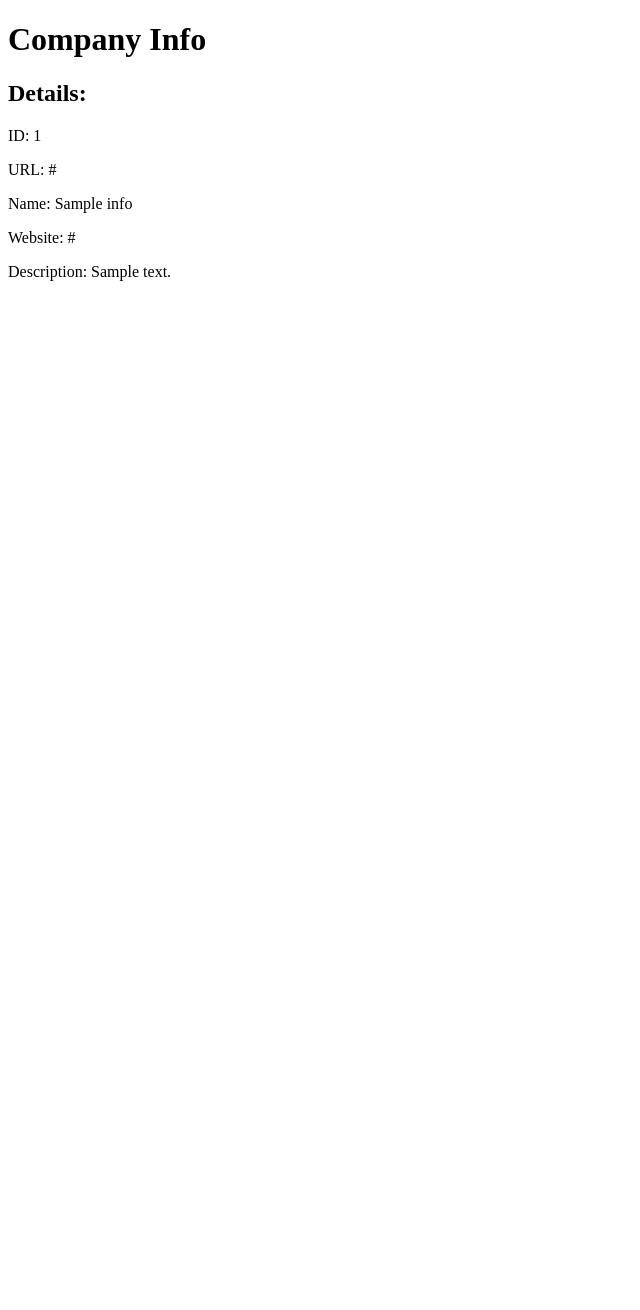
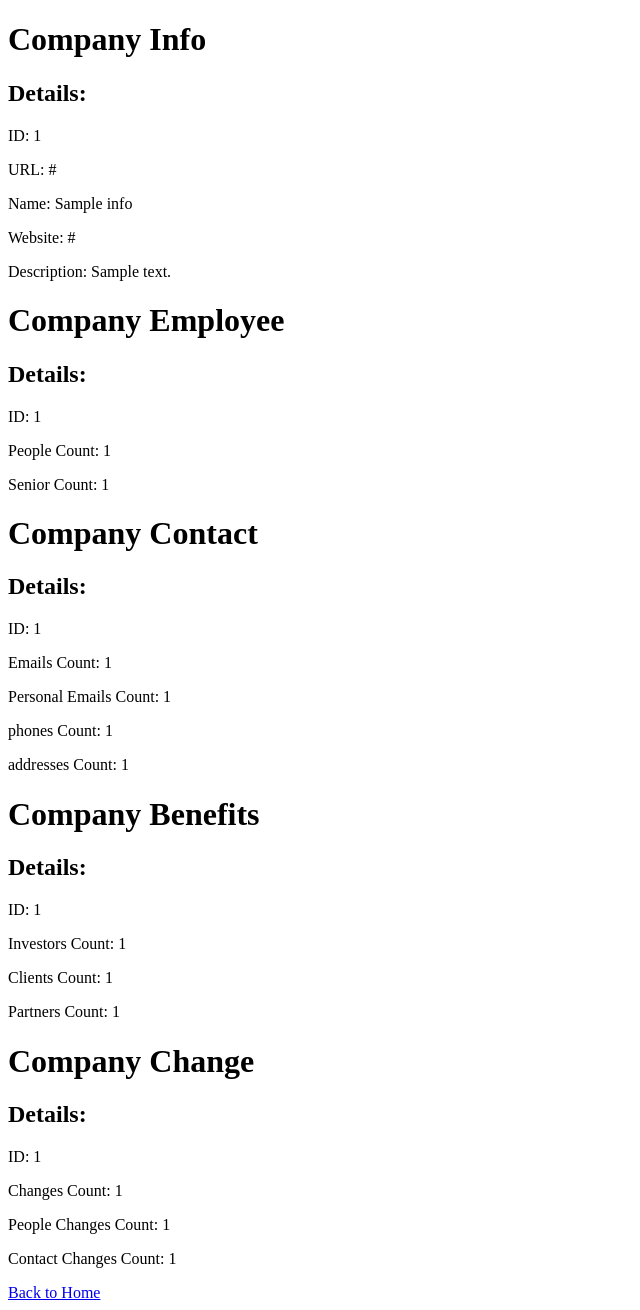
Before and after one commit to Nonz466/dbtermproject, a FastAPI app: page /Dashboradtest/1 in a window 1280 px wide. Shown: the whole page, without its empty margins (0-640 px from the left). Before the commit the page ends 281 px from the top, so only its background shows below. Run offline with FastAPI, Linux system fonts and the light colour scheme; tables that the repository leaves empty hold one stand-in row (values such as "Sample post").

Commit message:
Dashb value suc แก้ insert

```diff
--- a/app_home/main.py
+++ b/app_home/main.py
@@ -4,6 +4,7 @@ from fastapi.templating import Jinja2Templates
 from fastapi.responses import HTMLResponse, RedirectResponse
 from fastapi.staticfiles import StaticFiles
 from sqlalchemy.orm import Session
+from sqlalchemy import func
 from pydantic import BaseModel
 import models
 from models import aihitdataUK, User, company_info, company_employee, company_contact, company_benefits, company_change, SessionLocal
@@ -40,11 +41,68 @@ class ItemCreate(BaseModel):
     description: str
 
 #ไปหน้า dashboradtset
-@app.get("/Dashboradtest/{company_info_id}", response_class=HTMLResponse)
-async def read_company(company_info_id: int, request: Request, db: Session = Depends(get_db)):
-    CompanyInfo = db.query(models.company_info).filter(models.company_info.id == company_info_id).first()
-    return templates.TemplateResponse("Dashboradtest.html", {"request": request, "CompanyInfo": CompanyInfo})
+@app.get("/Dashboradtest/{company_id}", response_class=HTMLResponse)
+async def read_company(company_id: int, request: Request, db: Session = Depends(get_db)):
+    CompanyInfo = db.query(models.company_info).filter(models.company_info.id == company_id).first()
+    CompanyEmployee = db.query(models.company_employee).filter(models.company_employee.id == company_id).first()
+    CompanyContact = db.query(models.company_contact).filter(models.company_contact.id == company_id).first()
+    CompanyBenefits = db.query(models.company_benefits).filter(models.company_benefits.id == company_id).first()
+    CompanyChange = db.query(models.company_change).filter(models.company_change.id == company_id).first()
+    return templates.TemplateResponse("Dashboradtest.html", {"request": request,
+                                                            "CompanyInfo": CompanyInfo,
+                                                            "CompanyEmployee": CompanyEmployee,
+                                                            "CompanyContact": CompanyContact,
+                                                            "CompanyBenefits": CompanyBenefits,
+                                                            "CompanyChange": CompanyChange})
 
+#ไปหน้า dashborDashTotalComTestadtset
+@app.get("/DashTotalComTest", response_class=HTMLResponse)
+async def get_totals(request: Request, db: Session = Depends(get_db)):
+    # คำนวณผลรวมของคอลัมน์
+    total_people_count = db.query(func.sum(models.aihitdataUK.people_count)).scalar()
+    total_senior_people_count = db.query(func.sum(models.aihitdataUK.senior_people_count)).scalar()
+    total_emails_count = db.query(func.sum(models.aihitdataUK.emails_count)).scalar()
+    total_personal_emails_count = db.query(func.sum(models.aihitdataUK.personal_emails_count)).scalar()
+    total_phones_count = db.query(func.sum(models.aihitdataUK.phones_count)).scalar()
+    total_addresses_count = db.query(func.sum(models.aihitdataUK.addresses_count)).scalar()
+    total_investors_count = db.query(func.sum(models.aihitdataUK.investors_count)).scalar()
+    total_clients_count = db.query(func.sum(models.aihitdataUK.clients_count)).scalar()
+    total_partners_count = db.query(func.sum(models.aihitdataUK.partners_count)).scalar()
+    total_changes_count = db.query(func.sum(models.aihitdataUK.changes_count)).scalar()
+    total_people_changes_count = db.query(func.sum(models.aihitdataUK.people_changes_count)).scalar()
+    total_contact_changes_count = db.query(func.sum(models.aihitdataUK.contact_changes_count)).scalar()
+    # ส่งผลรวมไปยัง template HTML
+    return templates.TemplateResponse("DashTotalComTest.html", {
+        "request": request,
+        "total_people_count": total_people_count,
+        "total_senior_people_count": total_senior_people_count,
+        "total_emails_count": total_emails_count,
+        "total_personal_emails_count": total_personal_emails_count,
+        "total_phones_count": total_phones_count,
+        "total_addresses_count": total_addresses_count,
+        "total_investors_count": total_investors_count,
+        "total_clients_count": total_clients_count,
+        "total_partners_count": total_partners_count,
+        "total_changes_count": total_changes_count,
+        "total_people_changes_count": total_people_changes_count,
+        "total_contact_changes_count": total_contact_changes_count
+
+    })
+
+@app.post("/DashTotalComTest", response_class=HTMLResponse)
+async def search_company(request: Request, company_id: int = Form(...), db: Session = Depends(get_db)):
+    # ค้นหาในตารางโดยใช้ company_id
+    CompanyInfo = db.query(models.company_info).filter(models.company_info.id == company_id).first()
+    CompanyEmployee = db.query(models.company_employee).filter(models.company_employee.id == company_id).first()
+    CompanyContact = db.query(models.company_contact).filter(models.company_contact.id == company_id).first()
+    CompanyBenefits = db.query(models.company_benefits).filter(models.company_benefits.id == company_id).first()
+    CompanyChange = db.query(models.company_change).filter(models.company_change.id == company_id).first()
+    return templates.TemplateResponse("Dashboradtest.html", {"request": request,
+                                                            "CompanyInfo": CompanyInfo,
+                                                            "CompanyEmployee": CompanyEmployee,
+                                                            "CompanyContact": CompanyContact,
+                                                            "CompanyBenefits": CompanyBenefits,
+                                                            "CompanyChange": CompanyChange})
 
 
 # Route แสดงฟอร์ม Login
@@ -126,7 +184,13 @@ async def create_company(
     new_company = models.aihitdataUK(id=id, url=url, name=name, website=website, people_count=people_count, senior_people_count=senior_people_count, emails_count=emails_count, personal_emails_count=personal_emails_count,
                                      phones_count=phones_count, addresses_count=addresses_count, investors_count=investors_count, clients_count=clients_count, partners_count=partners_count, changes_count=changes_count,
                                      people_changes_count=people_changes_count, contact_changes_count=contact_changes_count, description_short=description_short)
-    db.add(new_company)
+    new_CompanyInfo = models.company_info(id=id, url=url, name=name, website=website, description_short=description_short)
+    new_CompanyEmployee = models.company_employee(id=id, people_count=people_count, senior_people_count=senior_people_count)
+    new_CompanyContactm = models.company_contact(id=id,emails_count=emails_count, personal_emails_count=personal_emails_count, phones_count=phones_count, addresses_count=addresses_count)
+    new_CompanyBenefits = models.company_benefits (id=id, investors_count=investors_count, clients_count=clients_count, partners_count=partners_count)
+    new_CompanyChange = models.company_change(id=id, changes_count=changes_count, people_changes_count=people_changes_count, contact_changes_count=contact_changes_count)
+
+    db.add(new_company, new_CompanyInfo, new_CompanyEmployee, new_CompanyContactm, new_CompanyBenefits, new_CompanyChange)
     db.commit()
     return RedirectResponse(url="/create", status_code=303)
 
--- a/app_home/templates/Dashboradtest.html
+++ b/app_home/templates/Dashboradtest.html
@@ -18,6 +18,51 @@
         <p>No data found for this company.</p>
     {% endif %}
 
+    <h1>Company Employee</h1>
+    {% if CompanyEmployee %}
+        <h2>Details:</h2>
+        <p>ID: {{ CompanyEmployee.id }}</p>
+        <p>People Count: {{ CompanyEmployee.people_count }}</p>
+        <p>Senior Count: {{ CompanyEmployee.senior_people_count }}</p>
+    {% else %}
+        <p>No data found for this company.</p>
+    {% endif %}
+
+    <h1>Company Contact</h1>
+    {% if CompanyContact %}
+        <h2>Details:</h2>
+        <p>ID: {{ CompanyContact.id }}</p>
+        <p>Emails Count: {{ CompanyContact.emails_count }}</p>
+        <p>Personal Emails Count: {{ CompanyContact.personal_emails_count }}</p>
+        <p>phones Count: {{ CompanyContact.phones_count }}</p>
+        <p>addresses Count: {{ CompanyContact.addresses_count }}</p>
+    {% else %}
+        <p>No data found for this company.</p>
+    {% endif %}
+
+    <h1>Company Benefits</h1>
+    {% if CompanyBenefits %}
+        <h2>Details:</h2>
+        <p>ID: {{ CompanyBenefits.id }}</p>
+        <p>Investors Count: {{ CompanyBenefits.investors_count }}</p>
+        <p>Clients Count: {{ CompanyBenefits.clients_count }}</p>
+        <p>Partners Count: {{ CompanyBenefits.partners_count }}</p>
+    {% else %}
+        <p>No data found for this company.</p>
+    {% endif %}
+
+    <h1>Company Change</h1>
+    {% if CompanyChange %}
+        <h2>Details:</h2>
+        <p>ID: {{ CompanyChange.id }}</p>
+        <p>Changes Count: {{ CompanyChange.changes_count }}</p>
+        <p>People Changes Count: {{ CompanyChange.people_changes_count }}</p>
+        <p>Contact Changes Count: {{ CompanyChange.contact_changes_count }}</p>
+    {% else %}
+        <p>No data found for this company.</p>
+    {% endif %}
+
     </form>
+    <a href="/DashTotalComTest">Back to Home</a>  <!-- ลิงก์กลับไปหน้าแรก -->
 </body>
 </html>
```
Also changed, not shown: app_home/templates/DashTotalComTest.html (added, +35 -0 lines).
